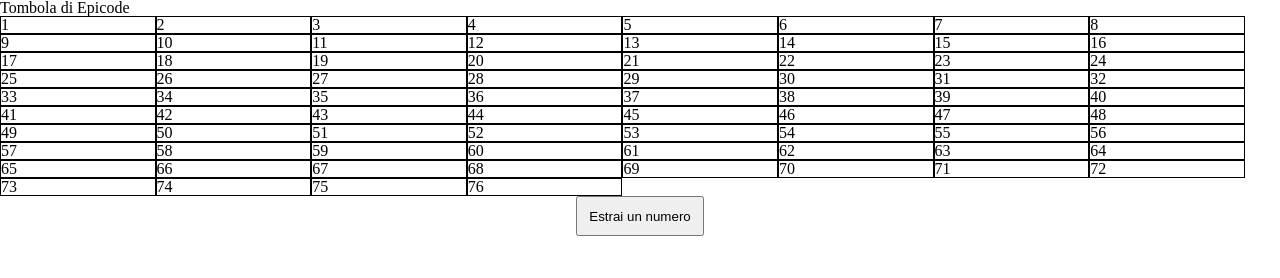
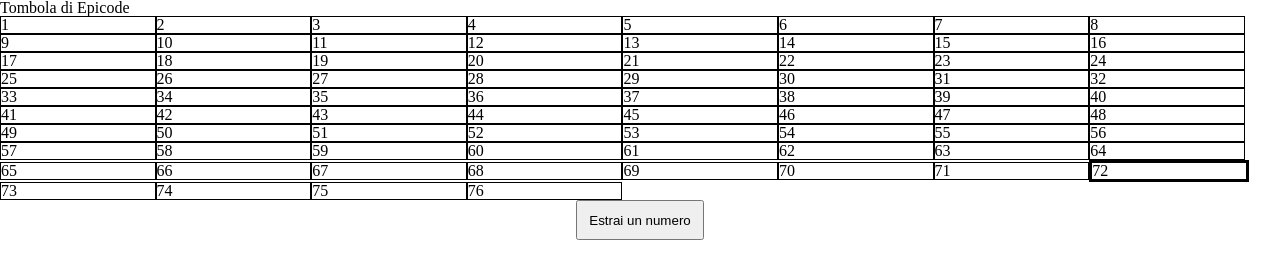
Before and after one commit to DiegoBas17/U1-S3-L4, a plain HTML site: page index.html in a window 1280 px wide. Both pictures are taken after a click on the button "Estrai un numero". Drawn offline with Linux system fonts and the light colour scheme.

Commit message:
fine esercizio senza extra

```diff
--- a/script.js
+++ b/script.js
@@ -2,6 +2,7 @@ const mainAllTable = document.getElementById("allTabel");
 const sectionTable = document.getElementById("tabel");
 const sectionButton = document.getElementById("sectionButton");
 
+const arrayCelle = [];
 /* 1. creare una tabella da 76 celle, numerate da 1 a 76 */
 for (let index = 0; index <= 75; index++) {
   const cellaTabel = document.createElement("div");
@@ -10,6 +11,7 @@ for (let index = 0; index <= 75; index++) {
   cellaTabel.appendChild(numeroTabel);
   sectionTable.appendChild(cellaTabel);
   numeroTabel.innerText = index + 1;
+  arrayCelle.push(cellaTabel);
   console.log(cellaTabel);
   console.log(numeroTabel);
   console.log(index);
@@ -22,13 +24,11 @@ buttonForExtraction.innerText = "Estrai un numero";
 sectionButton.appendChild(buttonForExtraction);
 
 buttonForExtraction.addEventListener("click", function (event) {
-  Math.floor(Math.random() * 76) + 1;
-  console.log(Math.floor(Math.random() * 76) + 1);
+  const randomNumber = Math.floor(Math.random() * 76) + 1;
+  console.log(randomNumber);
+  /* 3. dopo il clik del bottone evidenzia la cella corrispondente al numero cambiando il coloro o il bordo*/
+  arrayCelle[randomNumber - 1].classList.add("numeroEstratto");
 });
-/* function randomExtraction(max) {
-  });
- */
-
-/* 3. dopo il clik del bottone evidenzia la cella corrispondente al numero cambiando il coloro o il bordo*/
 
 /* 4. mantieni evidenziato le celle che sono state estratte in precedenza */
+/* non serve nessun istruzione poiche lascerò la classe attiva alle celle selezionate */
--- a/style.css
+++ b/style.css
@@ -15,3 +15,7 @@ section button {
     height: 5vh;
     margin: auto;
 }
+
+.numeroEstratto {
+border: solid 3px;
+}
```
